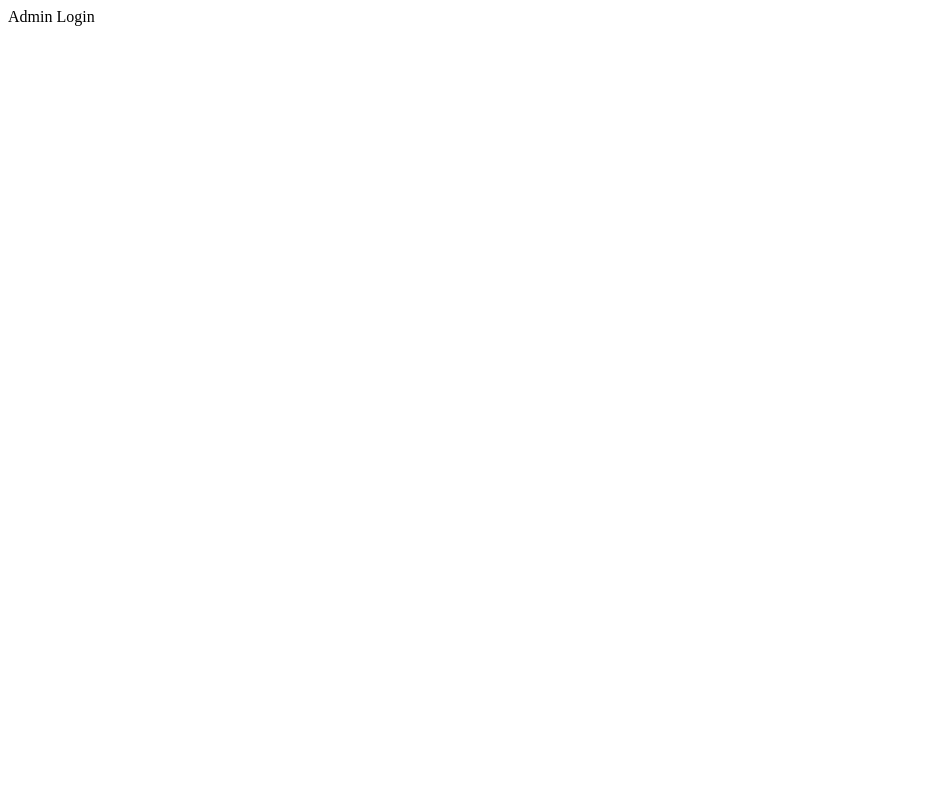
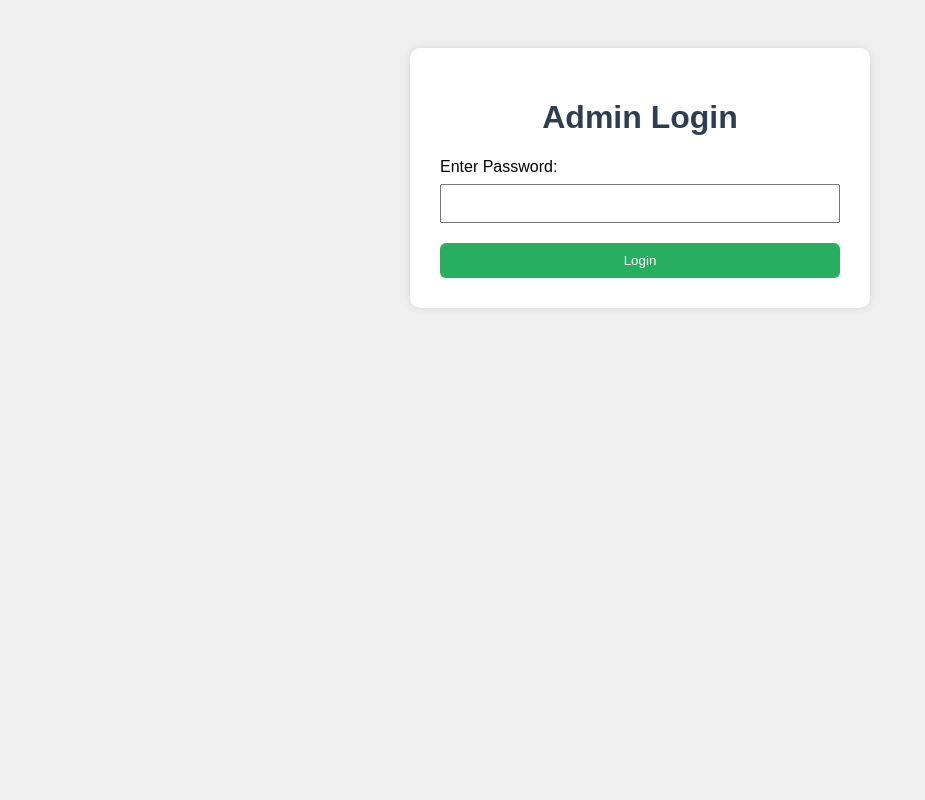
Before and after one commit to trentwsulz/loft-country-camp, a Flask app: page /admin in a window 1280 px wide. Before the commit the part shown is almost empty. Shown: the whole page, without its empty margins (0-925 px from the left). Run offline with Flask 3, Linux system fonts and the light colour scheme.

Commit message:
Add files via upload

```diff
--- a/templates/admin_login.html
+++ b/templates/admin_login.html
@@ -1 +1,56 @@
-<html><body>Admin Login</body></html>
+<!DOCTYPE html>
+<html>
+<head>
+  <title>Admin Login</title>
+  <style>
+    body {
+      font-family: sans-serif;
+      background: #f0f0f0;
+      padding: 40px;
+    }
+    .login-box {
+      background: #fff;
+      padding: 30px;
+      max-width: 400px;
+      margin: 0 auto;
+      border-radius: 10px;
+      box-shadow: 0 0 10px rgba(0,0,0,0.1);
+    }
+    h1 {
+      color: #2c3e50;
+      text-align: center;
+    }
+    label {
+      display: block;
+      margin-top: 20px;
+    }
+    input[type="password"], button {
+      width: 100%;
+      padding: 10px;
+      margin-top: 8px;
+      box-sizing: border-box;
+    }
+    button {
+      background: #27ae60;
+      color: white;
+      border: none;
+      border-radius: 6px;
+      cursor: pointer;
+      margin-top: 20px;
+    }
+    button:hover {
+      background: #219150;
+    }
+  </style>
+</head>
+<body>
+  <div class="login-box">
+    <h1>Admin Login</h1>
+    <form method="POST">
+      <label>Enter Password:</label>
+      <input type="password" name="password" required>
+      <button type="submit">Login</button>
+    </form>
+  </div>
+</body>
+</html>
```
